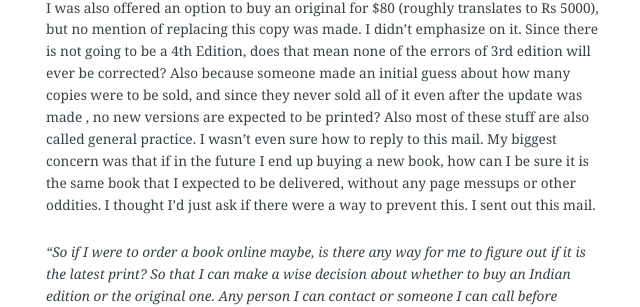
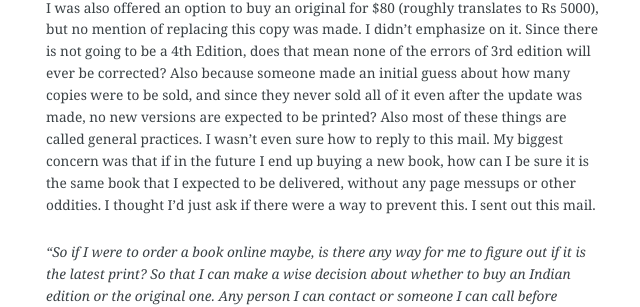
Before and after one commit to AnuragRamdasan/AnuragRamdasan.github.io, a Jekyll site: the page built from _posts/2013-09-04-on-how-TAOCP-was-ruined-for-me.md, in a window 1280 px wide and 900 px high, scrolled down 2557 px. Shown: the part 262-569 px from the top of the window, without its empty margins (314-954 px from the left). Built offline with Jekyll 4.4.1, drawn with Linux system fonts in a browser that asks for light colours; Markdown is read by kramdown in place of the engine named in the settings.

Commit message:
Update 2013-09-04-on-how-TAOCP-was-ruined-for-me.md

```diff
--- a/_posts/2013-09-04-on-how-TAOCP-was-ruined-for-me.md
+++ b/_posts/2013-09-04-on-how-TAOCP-was-ruined-for-me.md
@@ -57,7 +57,7 @@ exhausted, then incorporate the changes/corrections before it goes for printing
 *Unfortunately, neither happened and we have kept on printing the old files."*
 
 
-I was also offered an option to buy an original for $80 (roughly translates to Rs 5000), but no mention of replacing this copy was made. I didn't emphasize on it. Since there is not going to be a 4th Edition, does that mean none of the errors of 3rd edition will ever be corrected? Also because someone made an initial guess about how many copies were to be sold, and since they never sold all of it even after the update was made , no new versions are expected to be printed? Also most of these stuff are also called general practice. I wasn't even sure how to reply to this mail. My biggest concern was that if in the future I end up buying a new book, how can I be sure it is the same book that I expected to be delivered, without any page messups or other oddities. I thought I'd just ask if there were a way to prevent this. I sent out this mail.
+I was also offered an option to buy an original for $80 (roughly translates to Rs 5000), but no mention of replacing this copy was made. I didn't emphasize on it. Since there is not going to be a 4th Edition, does that mean none of the errors of 3rd edition will ever be corrected? Also because someone made an initial guess about how many copies were to be sold, and since they never sold all of it even after the update was made, no new versions are expected to be printed? Also most of these things are called general practices. I wasn't even sure how to reply to this mail. My biggest concern was that if in the future I end up buying a new book, how can I be sure it is the same book that I expected to be delivered, without any page messups or other oddities. I thought I'd just ask if there were a way to prevent this. I sent out this mail.
 
 
 *"So if I were to order a book online maybe, is there any way for me to figure out if it is the latest print? So that I can make a wise decision about whether to buy an Indian edition or the original one. Any person I can contact or someone I can call before making the purchase?"*
```
